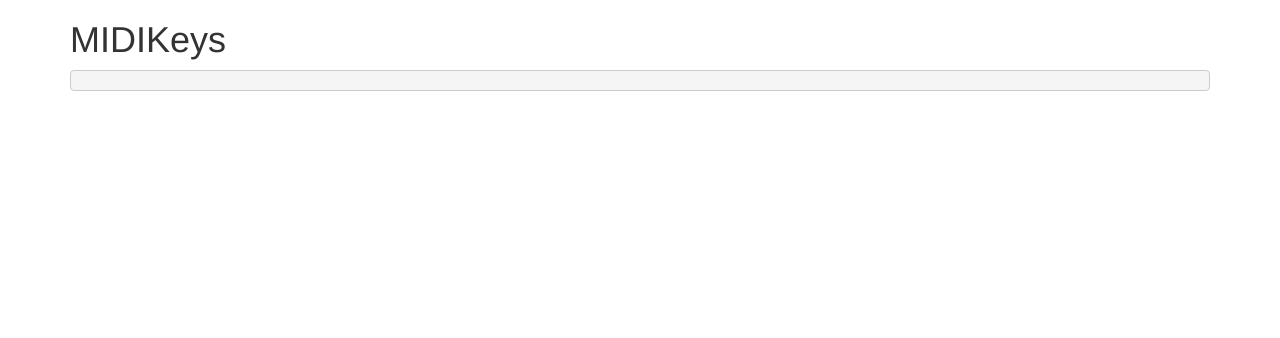
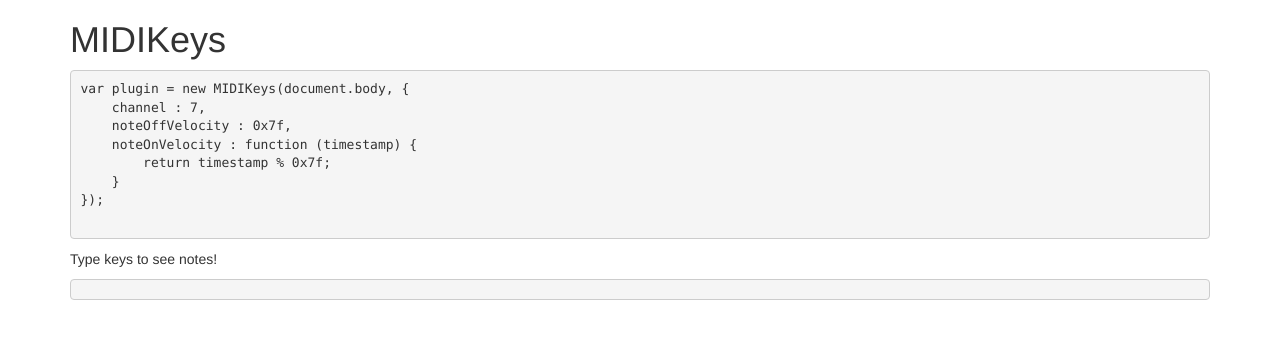
Before and after one commit to mdomi/jquery.midikeys, a website: page index.html in a window 1280 px wide. Drawn offline with nearby package versions, Linux system fonts and the light colour scheme.

Commit message:
added helper page

```diff
--- a/index.html
+++ b/index.html
@@ -9,6 +9,16 @@
     <body>
         <div class="container">
             <h1>MIDIKeys</h1>
+            <pre>
+var plugin = new MIDIKeys(document.body, {
+    channel : 7,
+    noteOffVelocity : 0x7f,
+    noteOnVelocity : function (timestamp) {
+        return timestamp % 0x7f;
+    }
+});
+            </pre>
+            <p>Type keys to see notes!</p>
             <pre id="log"></pre>
         </div>
         <script src="lib/midikeys.min.js"></script>
```
